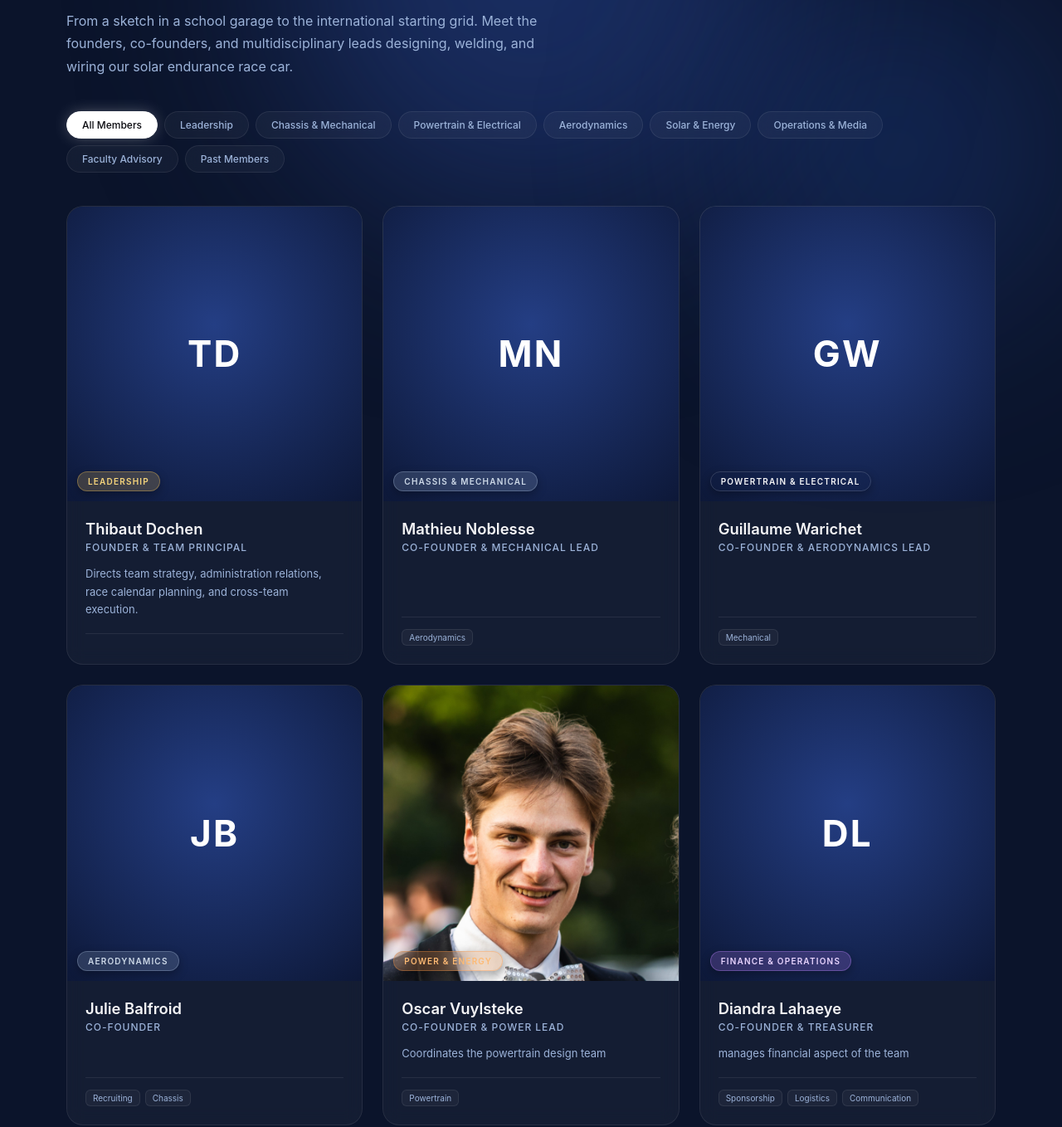
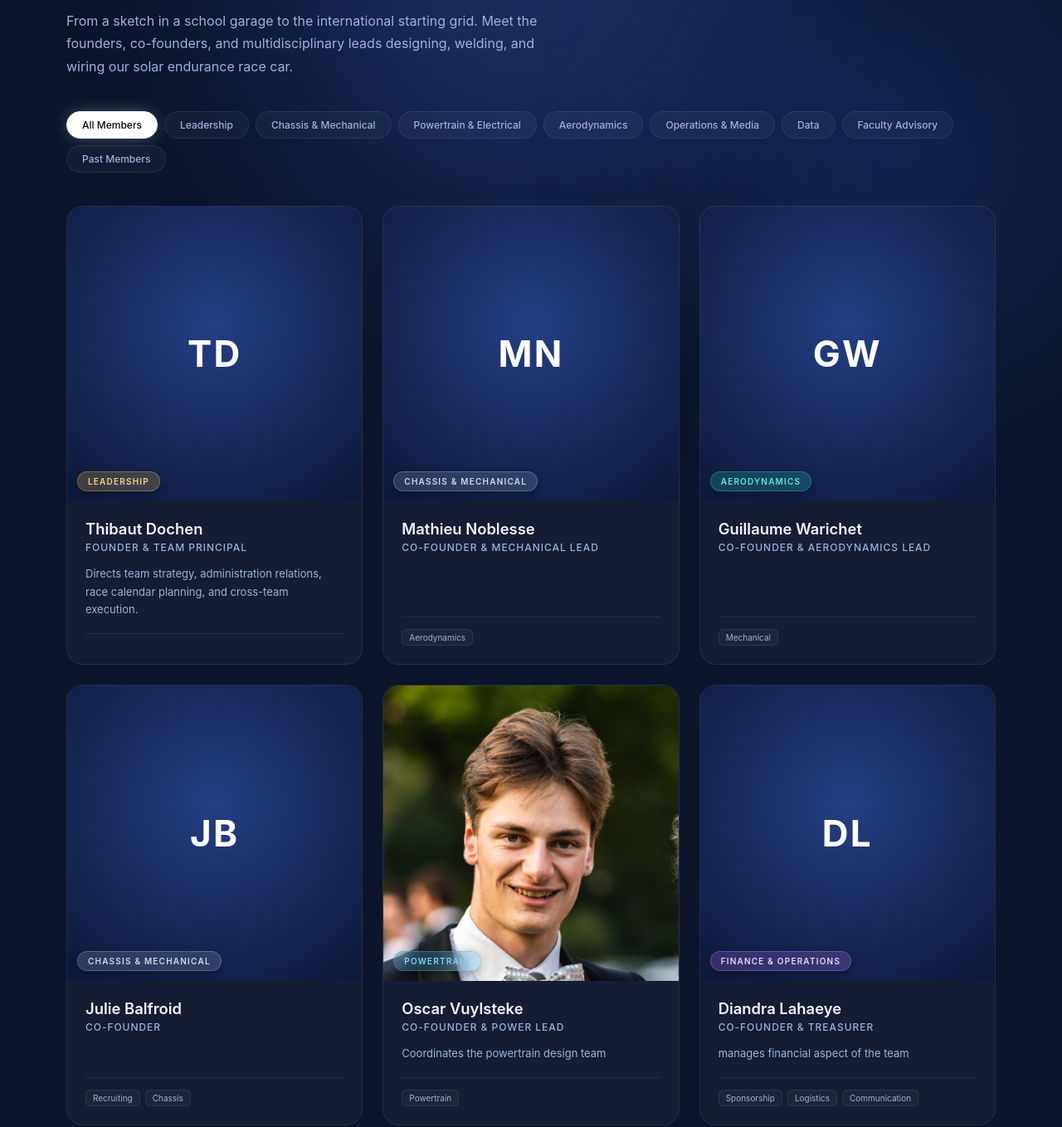
Before and after one commit to Kikiler/Kikiler.github.io, a plain HTML site: page team/team.html in a window 1280 px wide. Shown: the part 420-1778 px from the top of the page at 83% size. Drawn offline with Linux system fonts and the light colour scheme.

Commit message:
cosmetic changes regarding team content

```diff
--- a/team/team.css
+++ b/team/team.css
@@ -180,7 +180,7 @@
   border-color: rgba(45, 212, 191, 0.35);
 }
 
-.dept-badge.solar {
+.dept-badge.data {
   background: rgba(251, 146, 60, 0.2);
   color: #fdba74;
   border-color: rgba(251, 146, 60, 0.35);
--- a/team/team.html
+++ b/team/team.html
@@ -29,8 +29,8 @@
           <button class="filter-btn" data-filter="chassis" type="button">Chassis & Mechanical</button>
           <button class="filter-btn" data-filter="powertrain" type="button">Powertrain & Electrical</button>
           <button class="filter-btn" data-filter="aero" type="button">Aerodynamics</button>
-          <button class="filter-btn" data-filter="solar" type="button">Solar & Energy</button>
           <button class="filter-btn" data-filter="operations" type="button">Operations & Media</button>
+          <button class="filter-btn" data-filter="data" type="button">Data</button>
           <button class="filter-btn" data-filter="advisory" type="button">Faculty Advisory</button>
           <button class="filter-btn" data-filter="past" type="button">Past Members</button>
         </div>
--- a/team/team_data.json
+++ b/team/team_data.json
@@ -22,8 +22,8 @@
   {
     "name": "Guillaume Warichet",
     "role": "Co-Founder & Aerodynamics Lead ",
-    "category": "Mechanical",
-    "badgeText": "Powertrain & Electrical",
+    "category": "aero",
+    "badgeText": "Aerodynamics",
     "image": "",
     "initials": "GW",
     "bio": "",
@@ -33,7 +33,7 @@
     "name": "Julie Balfroid",
     "role": "Co-Founder",
     "category": "Chassis",
-    "badgeText": "Aerodynamics",
+    "badgeText": "Chassis & Mechanical",
     "image": "",
     "initials": "JB",
     "bio": "",
@@ -42,8 +42,8 @@
   {
     "name": "Oscar Vuylsteke",
     "role": "Co-Founder & Power Lead",
-    "category": "solar",
-    "badgeText": "Power & Energy",
+    "category": "powertrain",
+    "badgeText": "Powertrain",
     "image": "/ressources/oscarVuylsteke.png",
     "initials": "OV",
     "bio": "Coordinates the powertrain design team",
@@ -77,7 +77,7 @@
     "image": "",
     "initials": "KE",
     "bio": "Responsible for the management of all the acquired data from the cars to the humans.",
-    "tags": ["Data"]
+    "tags": ["Data processing"]
   },
   {
     "name": "Diego Demoitié",
@@ -122,21 +122,31 @@
   {
     "name": "Charles Loïc Noah",
     "role": "Telecom engineer",
-    "category": "Telecomunications",
+    "category": "data",
     "badgeText": "Data",
     "image": "",
     "initials": "CLN",
     "bio": "Responsible for the management of all the acquired data from the cars to the humans.",
-    "tags": ["Data"]
+    "tags": ["Telecommunication", "signal processing"]
   },
   {
     "name": "Eliot Jones",
     "role": "Data engineer",
-    "category": "Data",
+    "category": "data",
     "badgeText": "Data",
     "image": "",
     "initials": "EJ",
     "bio": "Responsible for the management of all the acquired data from the cars to the humans.",
-    "tags": ["Data"]
+    "tags": ["Data processing"]
+  },
+  {
+    "name": "Noura Yassini El Bahoudi",
+    "role": "Telecom engineer",
+    "category": "data",
+    "badgeText": "Data",
+    "image": "",
+    "initials": "NYEB",
+    "bio": "Responsible for the management of all the acquired data from the cars to the humans.",
+    "tags": ["Telecommunication", "signal processing"]
   }
 ]
```
